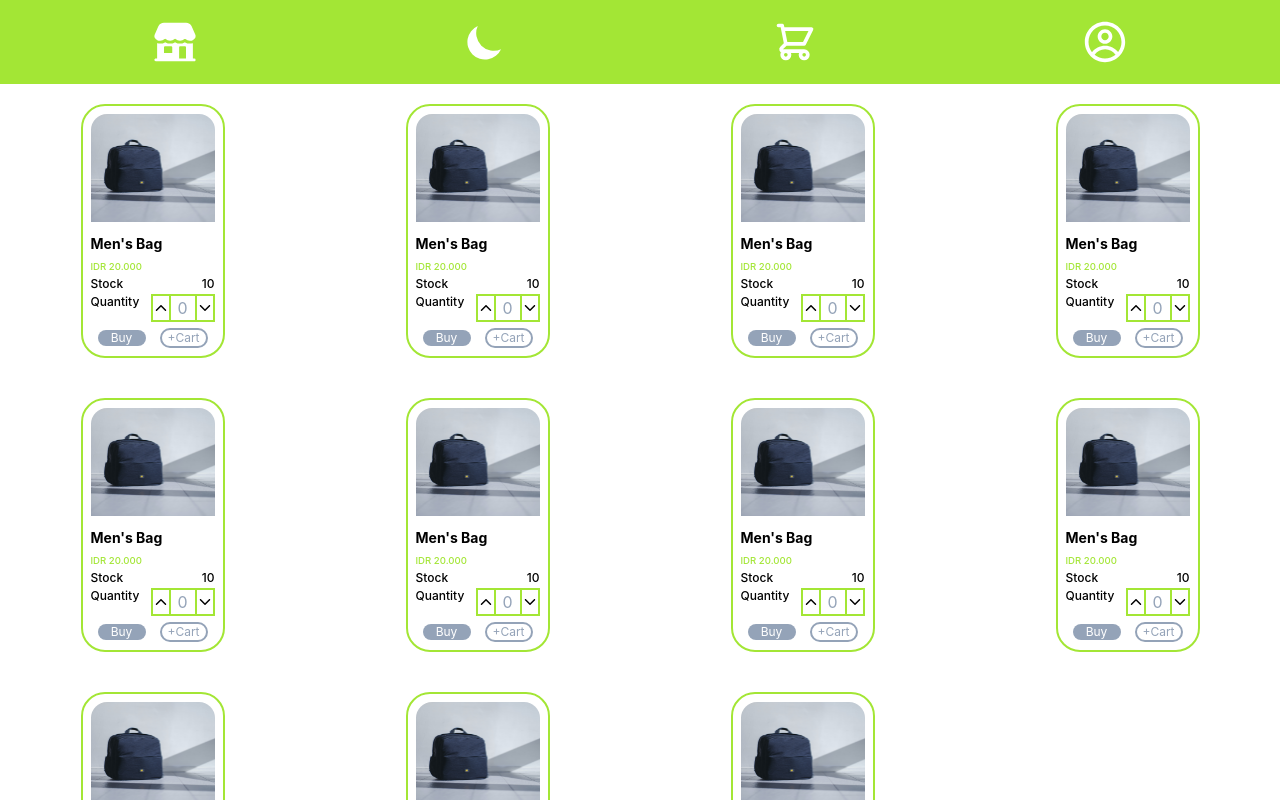
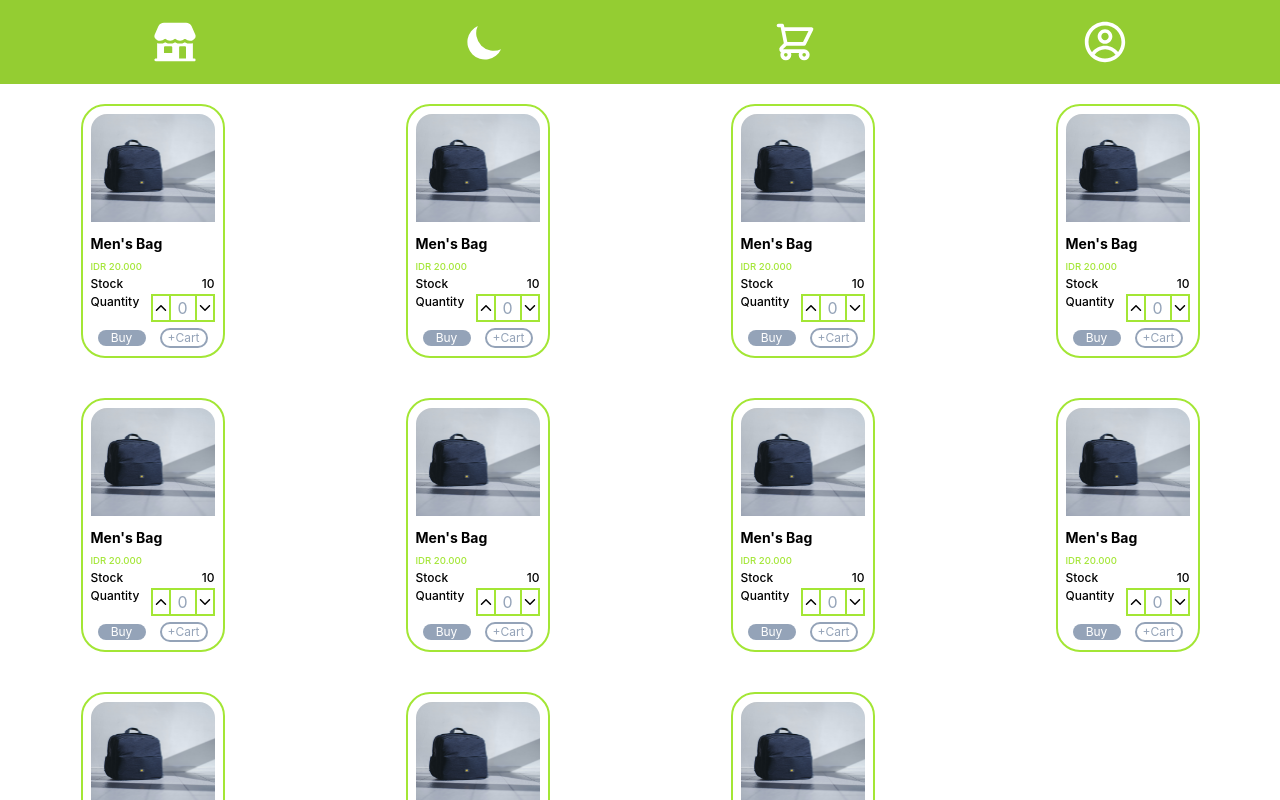
Before and after one commit to tawakalmit/mercat-app, a Next.js app: page / in a window 1280 px wide. Shown: the top 800 px of the page. Built offline with nearby package versions, Linux system fonts and the light colour scheme.

Commit message:
change navbar color

```diff
--- a/pages/user/components/NavBar.jsx
+++ b/pages/user/components/NavBar.jsx
@@ -4,7 +4,7 @@ import { CgProfile } from "react-icons/cg";
 
 const NavBar =()=>{
     return(
-        <div className="w-full h-none bg-lime-400 flex justify-around p-5">
+        <div className="w-full h-none bg-[#94CD32] flex justify-around p-5">
         <IoStorefront className="h-11 w-auto flex justify-center text-white"/>
         <HiMoon className="h-11 w-auto text-white"/>
         <HiOutlineShoppingCart className="h-11 w-auto text-white"/>
```
